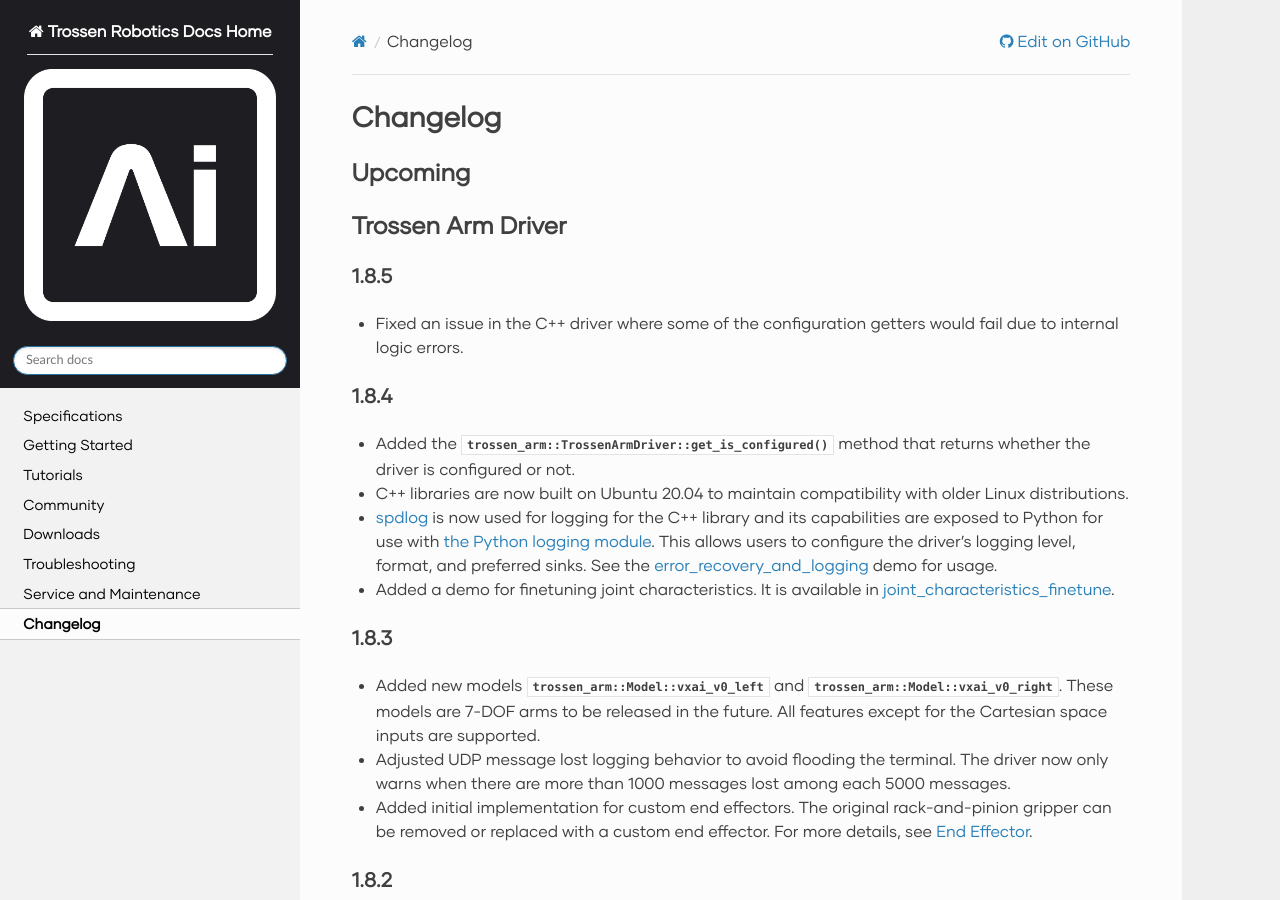
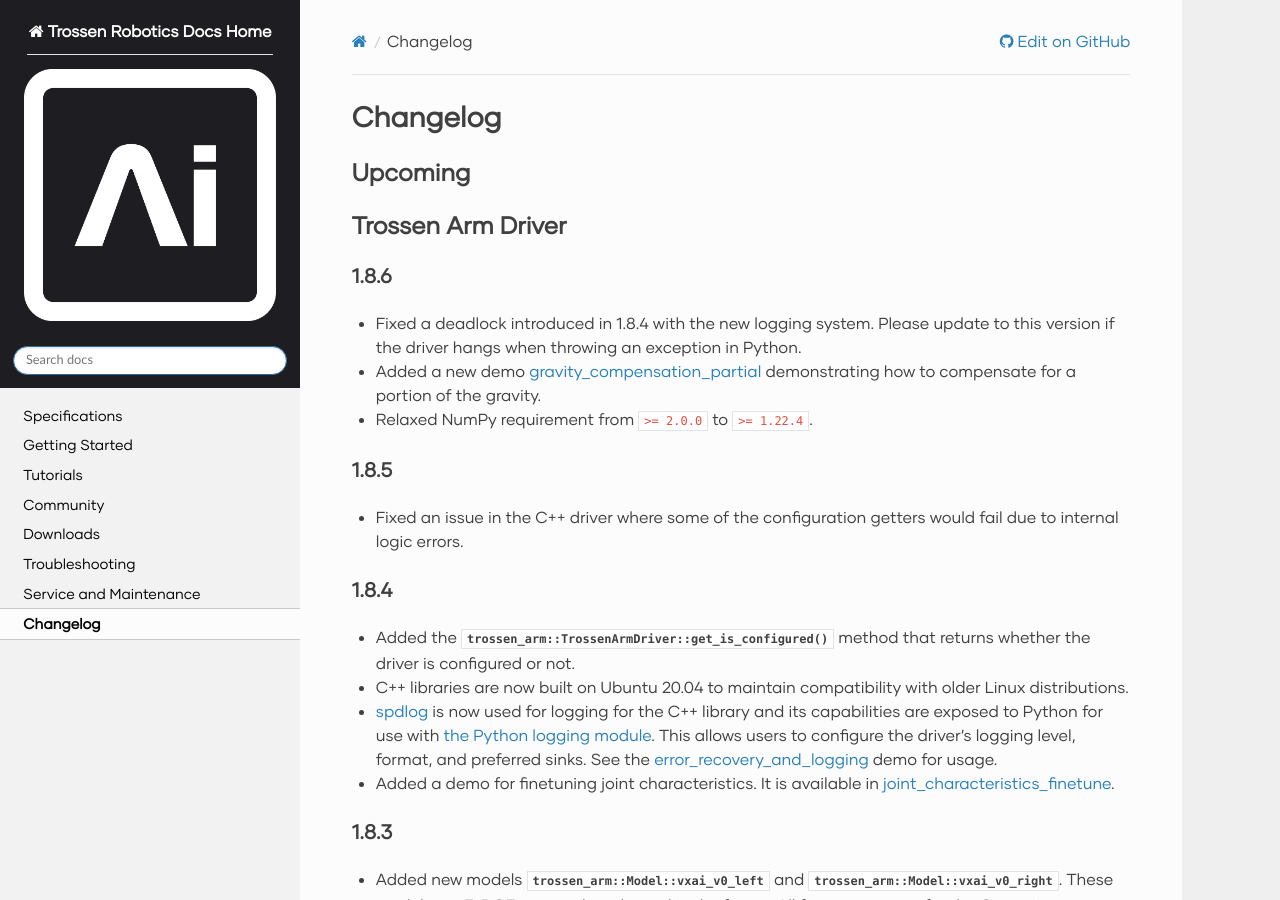
Before and after one commit to TrossenRobotics/trossen_arm, a Sphinx documentation site: the page built from docs/changelog.rst, in a window 1280 px wide and 900 px high. Built offline with Sphinx 7.4.7 and the Read the Docs theme 3.1.0, drawn with Linux system fonts in a browser that asks for light colours; some web fonts are replaced; pages that are not in the unit, such as notebooks, are missing from menus.

Commit message:
added changelog for driver 1.8.6

```diff
--- a/docs/changelog.rst
+++ b/docs/changelog.rst
@@ -7,6 +7,14 @@ Upcoming
 
 Trossen Arm Driver
 ==================
+
+1.8.6
+-----
+
+- Fixed a deadlock introduced in 1.8.4 with the new logging system.
+  Please update to this version if the driver hangs when throwing an exception in Python.
+- Added a new demo :ref:`getting_started/demo_scripts:`gravity_compensation_partial`_` demonstrating how to compensate for a portion of the gravity.
+- Relaxed NumPy requirement from ``>= 2.0.0`` to ``>= 1.22.4``.
 
 1.8.5
 -----
```
Also changed, not shown: docs/getting_started/demo_scripts.rst (+7 -0 lines).
